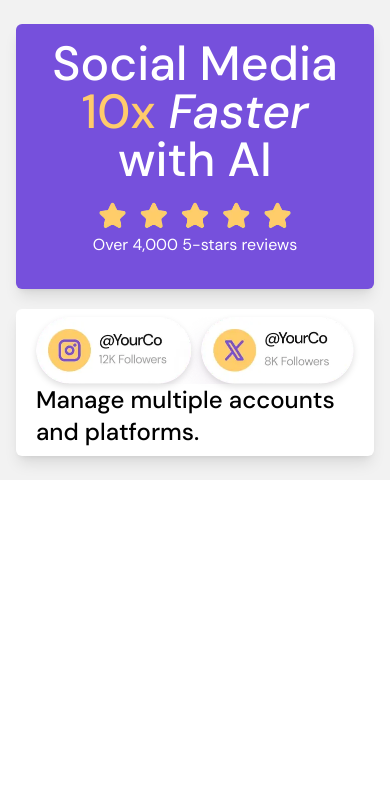
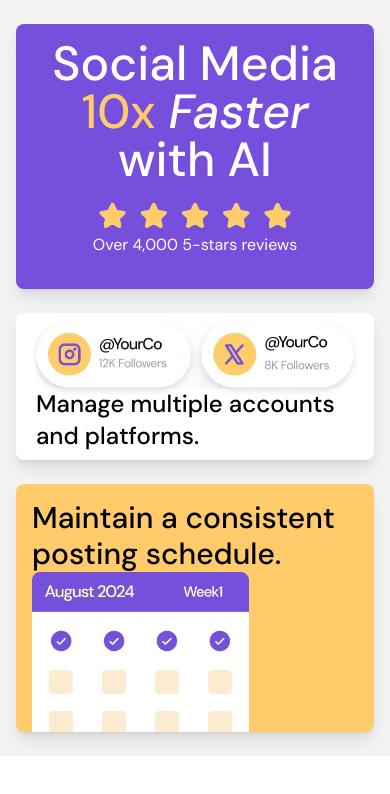
Before and after one commit to Alejo2304/bentoGrid, a React (Vite) app: page / in a window 390 px wide. Shown: the top 794 px of the page. Built offline with nearby package versions, Linux system fonts and the light colour scheme.

Commit message:
ADDED MOBILE STYLE FOR CONTAINER | Yellow500Container
Added style for mobile design on Yellow500Container() on Containers.jsx, also added component on  BentoGrid.jsx.

```diff
--- a/src/components/BentoGrid.jsx
+++ b/src/components/BentoGrid.jsx
@@ -5,11 +5,11 @@ import {WhiteContainerDescriptive, WhiteContainer} from './Containers.jsx'
 import GrowFollowersImg from '../assets/images/illustration-grow-followers.webp'
 import FiveStarsImg from '../assets/images/illustration-five-stars.webp'
 import SocialMediaImg from '../assets/images/illustration-multiple-platforms.webp'
-
+import ScheduleImg from '../assets/images/illustration-consistent-schedule.webp'
 
 export default function BentoGrid(){
     return(
-        <div className='bg-whitebg px-4 py-6 space-y-5'>
+        <div className='bg-whitebg px-4 py-6 space-y-6'>
             <PurpleContainerDescriptive
                 startTitle="Social Media"
                 emTitle="10x"
@@ -25,9 +25,16 @@ export default function BentoGrid(){
                 imgPath={SocialMediaImg}
                 imgAlt="Social media accounts image."
             />
+
+            <Yellow500Container
+                text="Maintain a consistent posting schedule."
+                imgPath={ScheduleImg}
+                img alt="Calendar with schedule."
+            />
+
             {/*
 
-            <Yellow500Container />
+
             <Purple100Container />
             <PurpleContainer
                 text="Grow Followers with non-stop content"
--- a/src/components/Containers.jsx
+++ b/src/components/Containers.jsx
@@ -1,10 +1,10 @@
 export function Yellow500Container({ text, imgPath, imgAlt }) {
     return (
-        <div>
-            <h1>
+        <div className="bg-yellow-500 px-4 pt-4 rounded-lg h-62 overflow-hidden shadow-lg">
+            <h1 className="font-dmsans font-medium text-3xl">
                 {text}
             </h1>
-            <img src={imgPath} alt={imgAlt} />
+            <img src={imgPath} alt={imgAlt} className="w-2/3" />
         </div>
     );
 }
@@ -22,9 +22,9 @@ export function Yellow100Container({ text, emText, imgPath, imgAlt }) {
 
 export function WhiteContainer({ text, imgPath, imgAlt }) {
     return (
-        <div className="bg-white rounded-md shadow-lg px-5 py-2">
-            <img className="drop-shadow-md rounded-[10lh]" src={imgPath} alt={imgAlt} />
-            <h1 className="font-dmsans font-medium text-2xl">{text}</h1>
+        <div className="bg-white rounded-lg shadow-lg px-5 py-2">
+            <img className="drop-shadow-md rounded-[1lh]" src={imgPath} alt={imgAlt} />
+            <h1 className="font-dmsans font-medium text-2xl pr-4">{text}</h1>
         </div>
     );
 }
@@ -41,7 +41,7 @@ export function WhiteContainerDescriptive({ textTitle, textDescription, imgPath,
 
 export function PurpleContainerDescriptive({ startTitle, emTitle, italicTitle, endTitle, imgPath, imgAlt, imgText }) {
     return (
-        <div className="flex flex-col items-center bg-purple-500 p-4 rounded-md shadow-lg">
+        <div className="flex flex-col items-center bg-purple-500 p-4 rounded-lg shadow-lg">
             <div className="flex text-center">
                 <h1 className="font-dmsans font-medium text-white text-5xl">
                     <span className="block">{startTitle} </span>
```
